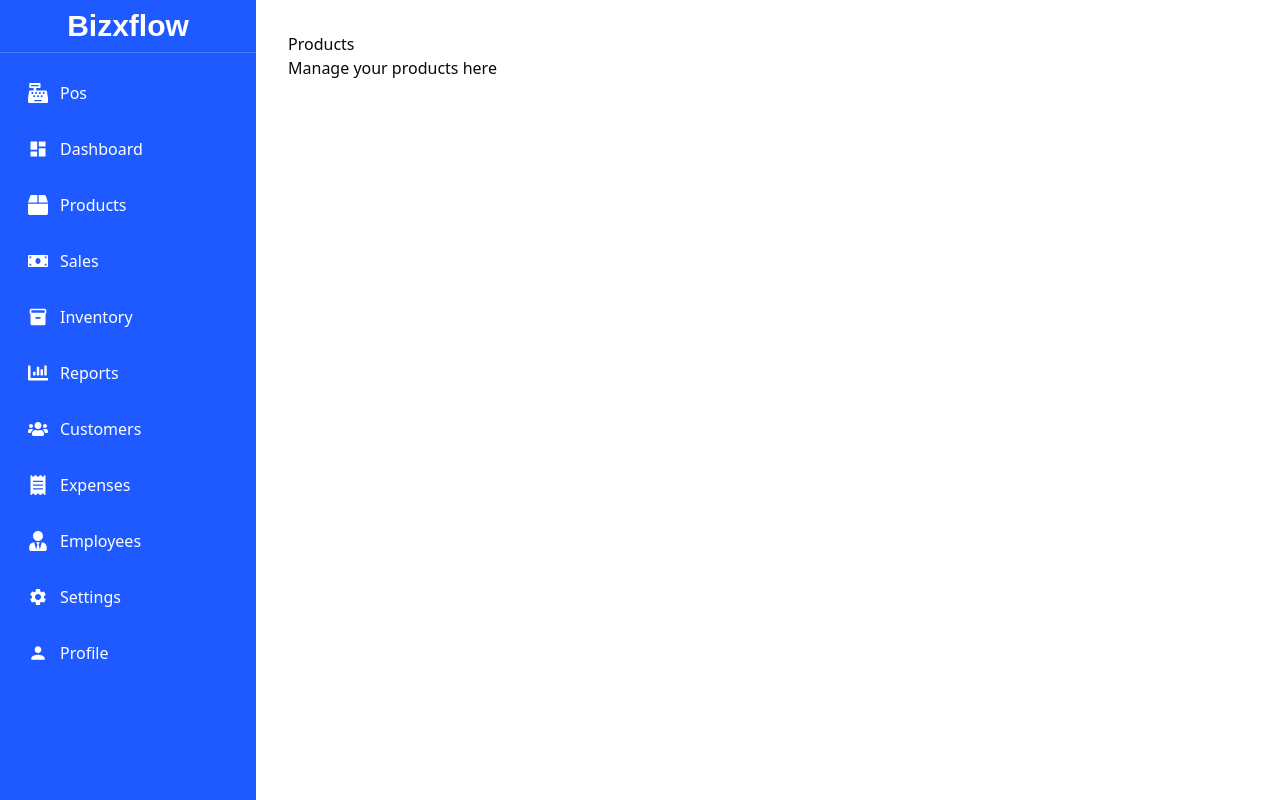
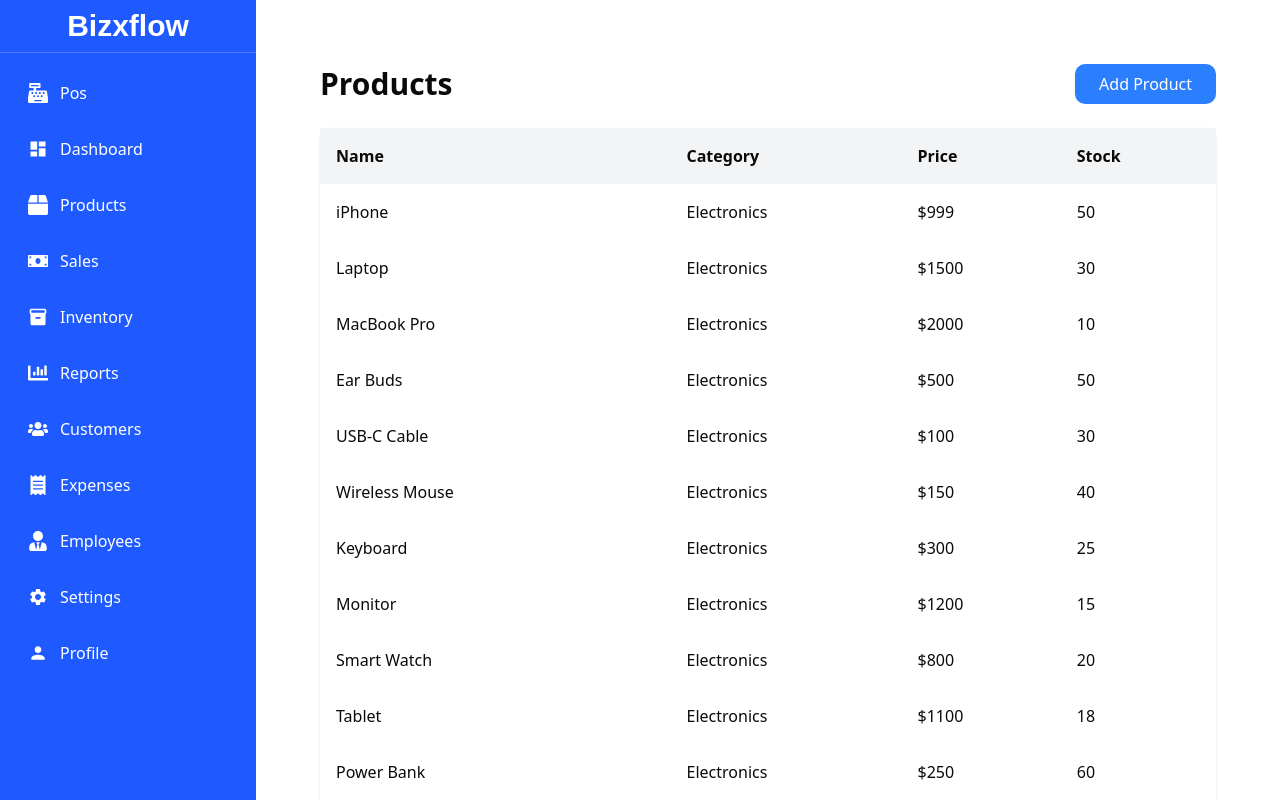
Before and after one commit to UzairBaluch/BizxFlow, a React (Vite) app: page /products in a window 1280 px wide. Shown: the top 800 px of the page. Built offline with nearby package versions, Linux system fonts and the light colour scheme.

Commit message:
Add products page with table display

```diff
--- /dev/null
+++ b/src/components/ui/card.jsx
@@ -0,0 +1,101 @@
+import * as React from "react"
+
+import { cn } from "@/lib/utils"
+
+function Card({
+  className,
+  ...props
+}) {
+  return (
+    <div
+      data-slot="card"
+      className={cn(
+        "bg-card text-card-foreground flex flex-col gap-6 rounded-xl border py-6 shadow-sm",
+        className
+      )}
+      {...props} />
+  );
+}
+
+function CardHeader({
+  className,
+  ...props
+}) {
+  return (
+    <div
+      data-slot="card-header"
+      className={cn(
+        "@container/card-header grid auto-rows-min grid-rows-[auto_auto] items-start gap-2 px-6 has-data-[slot=card-action]:grid-cols-[1fr_auto] [.border-b]:pb-6",
+        className
+      )}
+      {...props} />
+  );
+}
+
+function CardTitle({
+  className,
+  ...props
+}) {
+  return (
+    <div
+      data-slot="card-title"
+      className={cn("leading-none font-semibold", className)}
+      {...props} />
+  );
+}
+
+function CardDescription({
+  className,
+  ...props
+}) {
+  return (
+    <div
+      data-slot="card-description"
+      className={cn("text-muted-foreground text-sm", className)}
+      {...props} />
+  );
+}
+
+function CardAction({
+  className,
+  ...props
+}) {
+  return (
+    <div
+      data-slot="card-action"
+      className={cn(
+        "col-start-2 row-span-2 row-start-1 self-start justify-self-end",
+        className
+      )}
+      {...props} />
+  );
+}
+
+function CardContent({
+  className,
+  ...props
+}) {
+  return (<div data-slot="card-content" className={cn("px-6", className)} {...props} />);
+}
+
+function CardFooter({
+  className,
+  ...props
+}) {
+  return (
+    <div
+      data-slot="card-footer"
+      className={cn("flex items-center px-6 [.border-t]:pt-6", className)}
+      {...props} />
+  );
+}
+
+export {
+  Card,
+  CardHeader,
+  CardFooter,
+  CardTitle,
+  CardAction,
+  CardDescription,
+  CardContent,
+}
--- a/src/pages/Products.jsx
+++ b/src/pages/Products.jsx
@@ -1,11 +1,109 @@
+import { useState } from "react";
 import Layout from "../components/layout/Layout";
+
 function Products() {
+  // YOUR LOGIC HERE:
+  // 1. Create products state
+  // 2. Create dummy product data
+  // Array to hold multiple products
+  const [products, setProducts] = useState([
+    { id: 1, name: "iPhone", category: "Electronics", price: 999, stock: 50 },
+    { id: 2, name: "Laptop", category: "Electronics", price: 1500, stock: 30 },
+    {
+      id: 3,
+      name: "MacBook Pro",
+      category: "Electronics",
+      price: 2000,
+      stock: 10,
+    },
+    { id: 4, name: "Ear Buds", category: "Electronics", price: 500, stock: 50 },
+    {
+      id: 5,
+      name: "USB-C Cable",
+      category: "Electronics",
+      price: 100,
+      stock: 30,
+    },
+
+    {
+      id: 6,
+      name: "Wireless Mouse",
+      category: "Electronics",
+      price: 150,
+      stock: 40,
+    },
+    { id: 7, name: "Keyboard", category: "Electronics", price: 300, stock: 25 },
+    { id: 8, name: "Monitor", category: "Electronics", price: 1200, stock: 15 },
+    {
+      id: 9,
+      name: "Smart Watch",
+      category: "Electronics",
+      price: 800,
+      stock: 20,
+    },
+    { id: 10, name: "Tablet", category: "Electronics", price: 1100, stock: 18 },
+
+    {
+      id: 11,
+      name: "Power Bank",
+      category: "Electronics",
+      price: 250,
+      stock: 60,
+    },
+    {
+      id: 12,
+      name: "Bluetooth Speaker",
+      category: "Electronics",
+      price: 600,
+      stock: 35,
+    },
+    { id: 13, name: "Webcam", category: "Electronics", price: 400, stock: 22 },
+    {
+      id: 14,
+      name: "Headphones",
+      category: "Electronics",
+      price: 700,
+      stock: 28,
+    },
+  ]);
+
   return (
     <Layout>
-      <h1>Products</h1>
-      <p>Manage your products here</p>
+      <div className="p-8">
+        {/* Header */}
+        <div className="flex justify-between items-center mb-6">
+          <h1 className="text-3xl font-bold">Products</h1>
+          <button className="bg-blue-500 text-white px-6 py-2 rounded-lg">
+            Add Product
+          </button>
+        </div>
+
+        {/* Table */}
+        <div className="bg-white rounded-lg shadow">
+          <table className="w-full">
+            <thead className="bg-gray-100">
+              <tr>
+                <th className="p-4 text-left">Name</th>
+                <th className="p-4 text-left">Category</th>
+                <th className="p-4 text-left">Price</th>
+                <th className="p-4 text-left">Stock</th>
+              </tr>
+            </thead>
+            <tbody>
+              {products.map((product) => (
+                <tr key={product.id}>
+                  <td className="p-4">{product.name}</td>
+                  <td className="p-4">{product.category}</td>
+                  <td className="p-4">${product.price}</td>
+                  <td className="p-4">{product.stock}</td>
+                </tr>
+              ))}
+            </tbody>
+          </table>
+        </div>
+      </div>
     </Layout>
-  )
+  );
 }
 
-export default Products
+export default Products;
```
